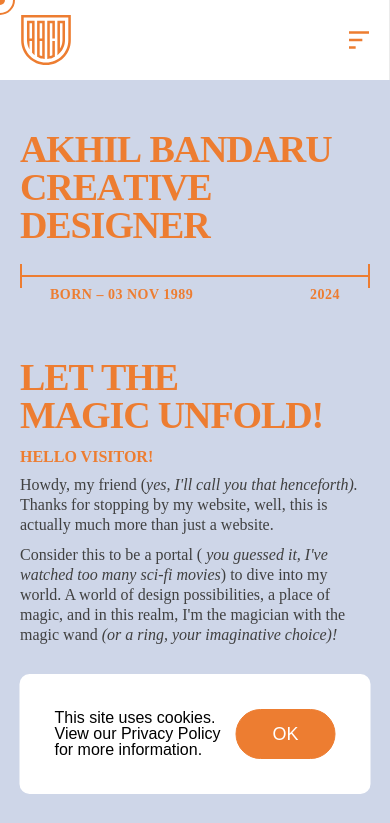
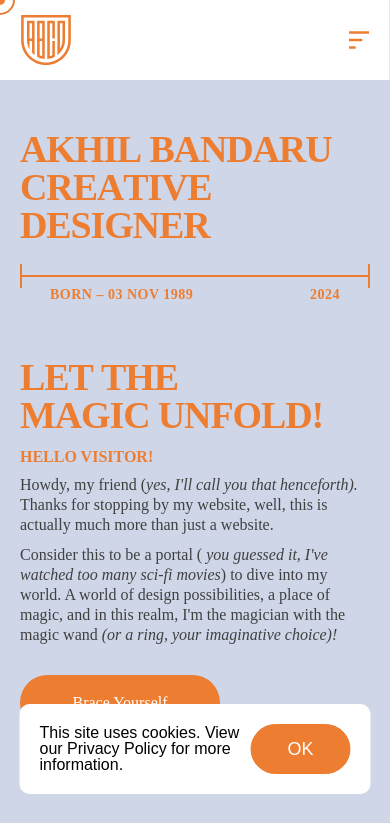
Before and after one commit to abcdgraphics/portfolio, a React (Vite) app: page / in a window 390 px wide. Shown: the top 823 px of the page. Built offline with nearby package versions, Linux system fonts and the light colour scheme; a web font is replaced by a local one.

Commit message:
consent error fixed

```diff
--- a/src/output.css
+++ b/src/output.css
@@ -3883,6 +3883,7 @@ button {
     width: 90%;
     min-width: unset;
     gap: 10px;
+    padding: 20px;
   }
 }
 
@@ -3911,5 +3912,6 @@ button {
     width: 90%;
     min-width: unset;
     gap: 10px;
-  }
-}
+    padding: 20px;
+  }
+}
```
